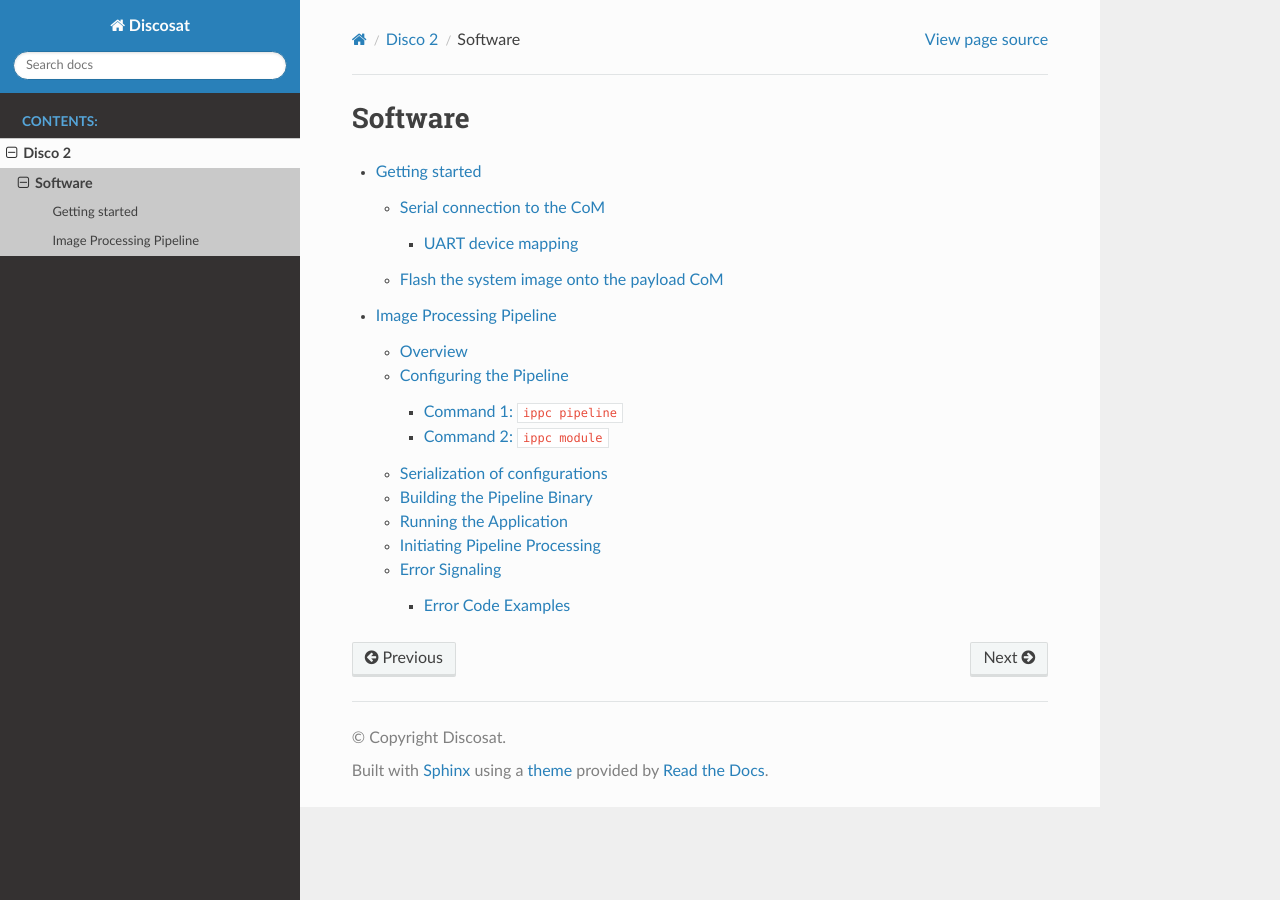
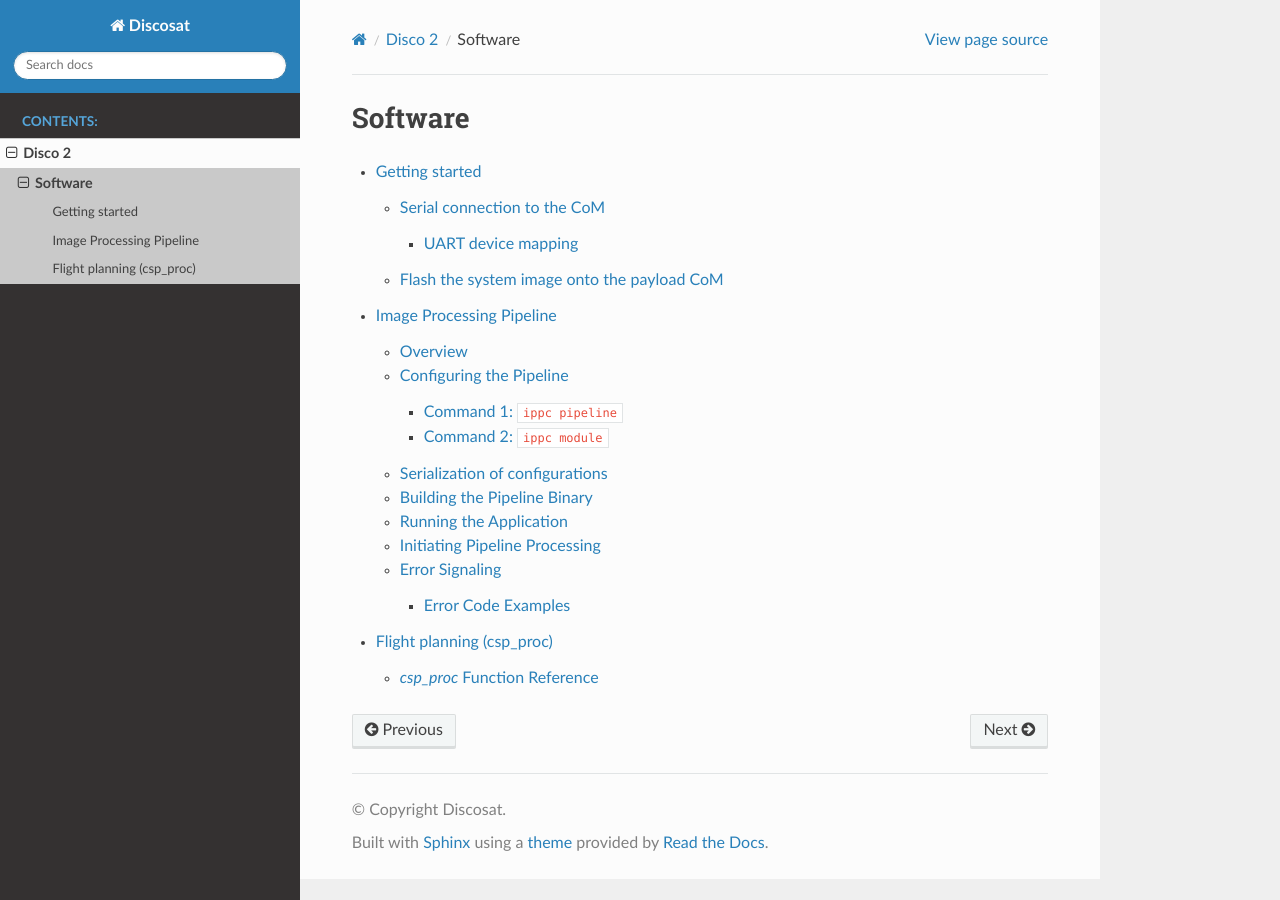
Before and after one commit to discosat/discosat.github.io, a Sphinx documentation site: the page built from doc/disco-2/software/index.rst, in a window 1280 px wide. Built offline with Sphinx 7.4.7 and the Read the Docs theme 2.0.0, drawn with Linux system fonts in a browser that asks for light colours; pages that are not in the unit, such as notebooks, are missing from menus.

Commit message:
Embed csp_proc documentation

```diff
--- a/doc/disco-2/software/index.rst
+++ b/doc/disco-2/software/index.rst
@@ -5,3 +5,4 @@ Software
 .. toctree::
   getting-started.md
   image-processing-pipeline.md
+  flight-planning-csp-proc.rst
--- /dev/null
+++ b/doc/disco-2/sub-docs/csp_proc_function_reference.rst
@@ -0,0 +1,7 @@
+`csp_proc` Function Reference
+======================
+
+
+.. raw:: html
+
+   <meta http-equiv="refresh" content="0; url=https://discosat.github.io/csp_proc/docs/html/index.html" />
```
Also changed, not shown: doc/disco-2/software/flight-planning-csp-proc.rst (added, +11 -0 lines), .gitmodules (added).
